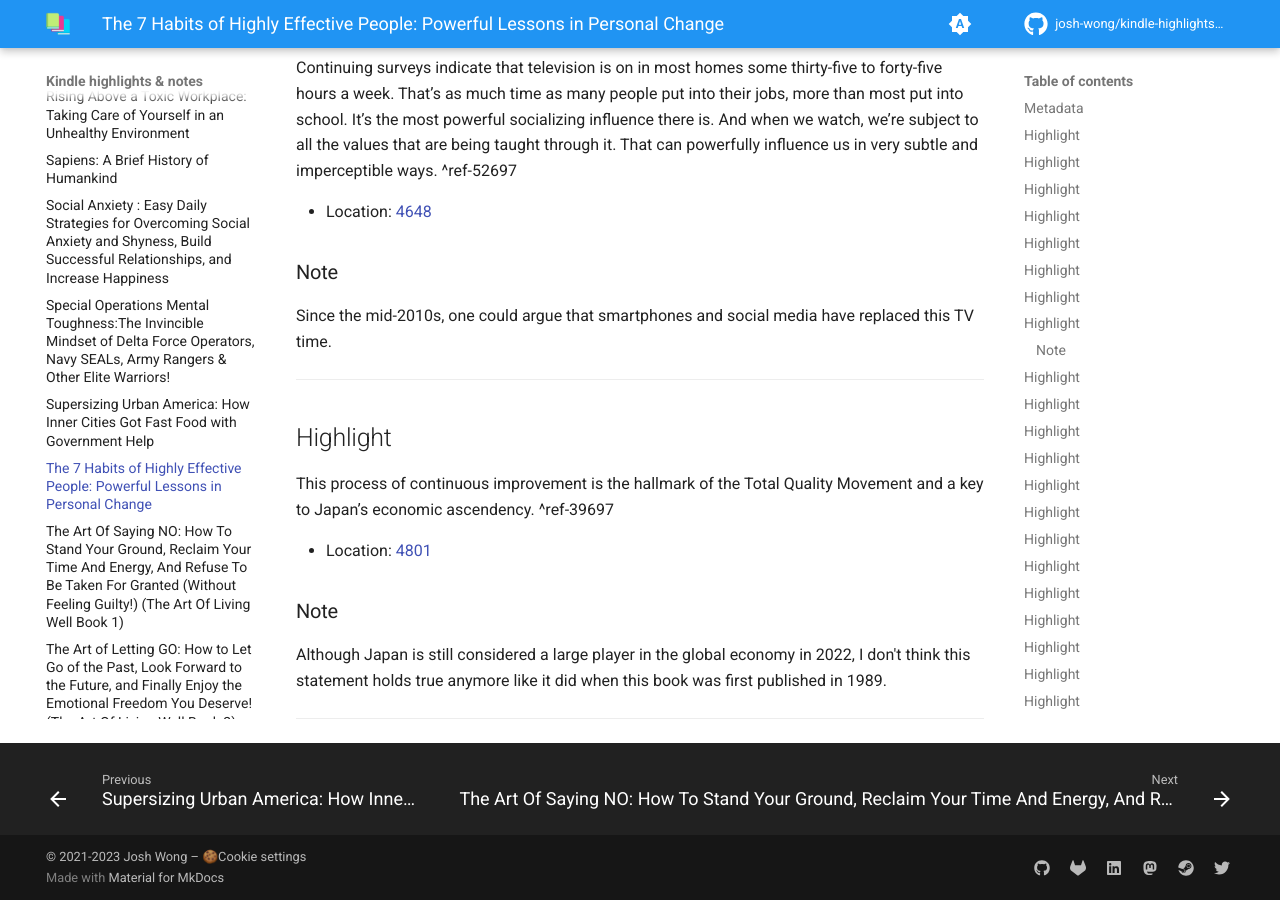
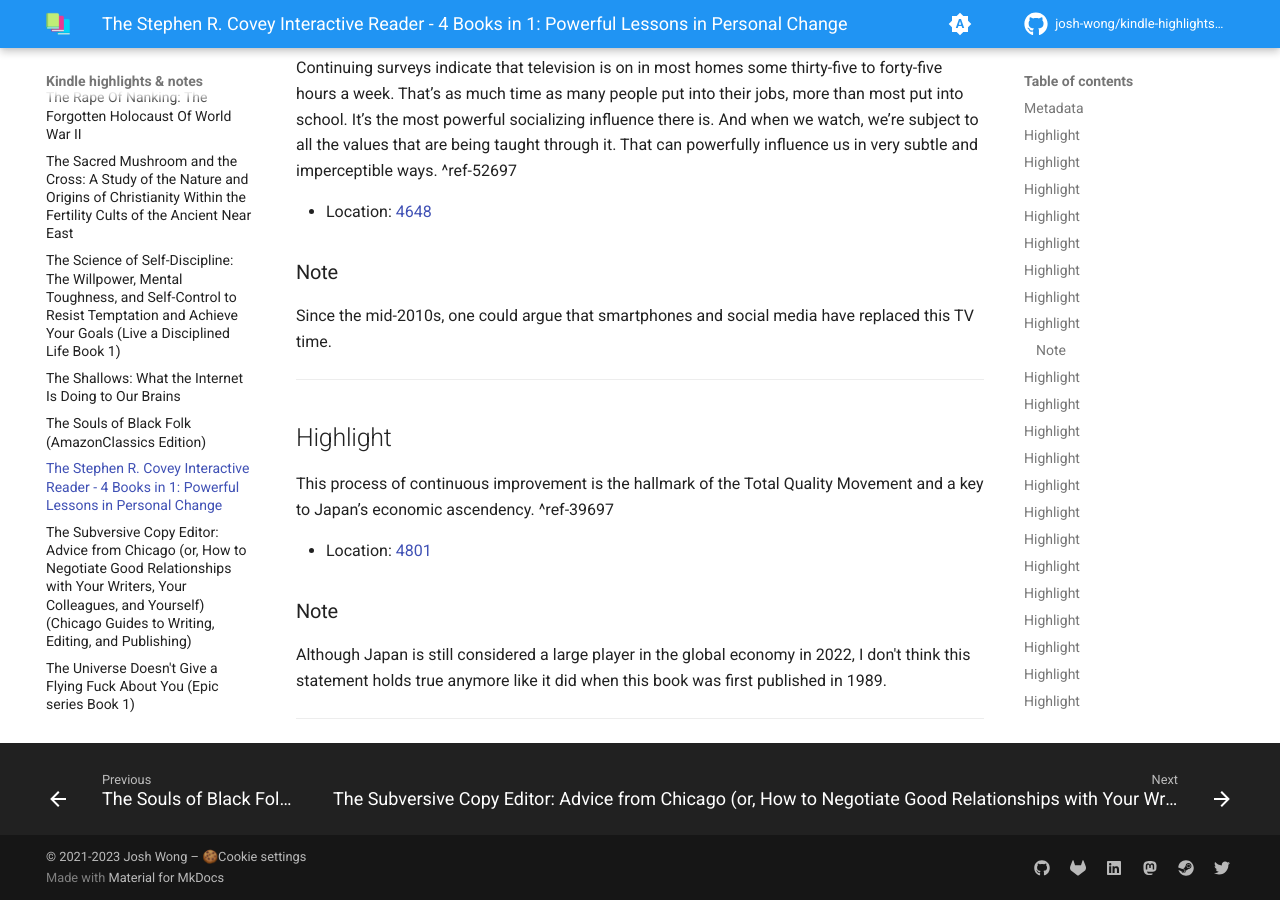
Before and after one commit to josh-wong/kindle-highlights-notes, an MkDocs documentation site: the page built from docs/The Stephen R. Covey Interactive Reader - 4 Books in 1.md, in a window 1280 px wide and 900 px high, scrolled down 12643 px. Built offline with MkDocs 1.6.1 and Material for MkDocs 9.7.7, drawn with Linux system fonts in a browser that asks for light colours; comment, search, counter and statistics services are not loaded; some of the changed text lies outside the part shown.

Commit message:
Update highlights and notes

```diff
--- a/docs/The 7 Habits of Highly Effective People.md
+++ b/docs/The Stephen R. Covey Interactive Reader - 4 Books in 1.md
@@ -1,20 +1,22 @@
 ---
 kindle-sync:
-  bookId: '15957'
-  title: 'The 7 Habits of Highly Effective People: Powerful Lessons in Personal Change'
+  bookId: '14572'
+  title: >-
+    The Stephen R. Covey Interactive Reader - 4 Books in 1: Powerful Lessons in
+    Personal Change
   author: Stephen R. Covey
   asin: B01069X4H0
   lastAnnotatedDate: '2022-09-08'
   bookImageUrl: 'https://m.media-amazon.com/images/I/710e2r4iKML._SY160.jpg'
   highlightsCount: 46
 ---
-# The 7 Habits of Highly Effective People: Powerful Lessons in Personal Change
+# The Stephen R. Covey Interactive Reader - 4 Books in 1: Powerful Lessons in Personal Change
 
 ## Metadata
 
 | Syntax | Description |
 | ---------- | ---------- |
-| **Title** | [The 7 Habits of Highly Effective People: Powerful Lessons in Personal Change](https://www.amazon.com/dp/B01069X4H0?&linkCode=ll1&tag=jwtwkm-20&language=en_US&ref_=as_li_ss_tl) |
+| **Title** | [The Stephen R. Covey Interactive Reader - 4 Books in 1: Powerful Lessons in Personal Change](https://www.amazon.com/dp/B01069X4H0?&linkCode=ll1&tag=jwtwkm-20&language=en_US&ref_=as_li_ss_tl) |
 | **Author** | [Stephen R. Covey](https://www.amazon.com/Stephen-R-Covey/e/B000AQ2VAQ/ref=dp_byline_cont_ebooks_1) |
 | **Book on Kindle** | <a href="kindle://book?action=open&asin=B01069X4H0" target="_blank">Open in Kindle</a> |
 | **Tags** | #Kindle #book |
```
Also changed, not shown: docs/How to Make Sense of Any Mess.md (+1 -1 lines).
